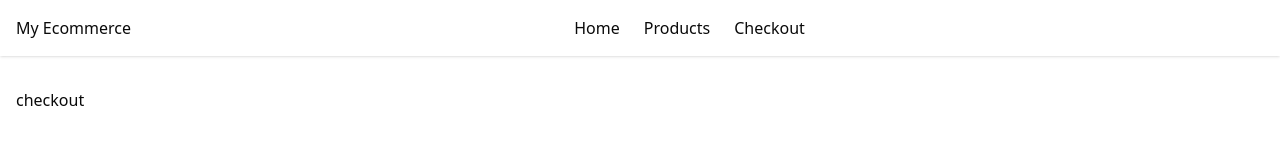
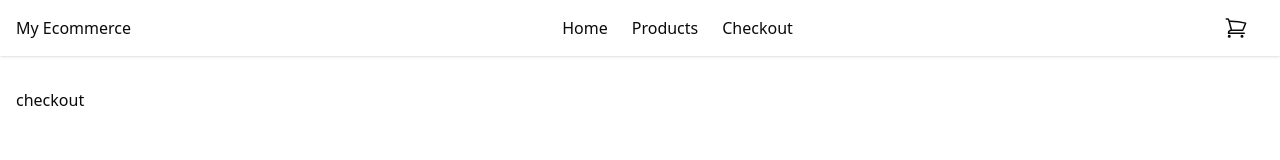
Before and after one commit to Louistam888/nextjsecommerce, a Next.js app: page /checkout in a window 1280 px wide. Shown: the top 160 px of the page. Built offline with nearby package versions, Linux system fonts and the light colour scheme.

Commit message:
cart functionality complete

```diff
--- a/app/products/[id]/page.tsx
+++ b/app/products/[id]/page.tsx
@@ -17,5 +17,3 @@ export default async function ProductPage({
 
   return <ProductDetail product={plainProduct} />;
 }
-
-//123 time
--- a/components/navbar.tsx
+++ b/components/navbar.tsx
@@ -40,9 +40,13 @@ export const NavBar = () => {
           </Link>
         </div>
         <div className="flex items-center space-x-4">
-          <Link href="/checkout">
-            <ShoppingCartIcon  />
-            {cartCount > 0 && <span>{cartCount}</span>}
+          <Link href="/checkout" className="relative">
+            <ShoppingCartIcon className="h-6 w-6" />
+            {cartCount > 0 && (
+              <span className="absolute -top-2 -right-2 flex h-5 w-5 items-center justify-center rounded-full bg-red-500 text-xs text-white">
+                {cartCount}
+              </span>
+            )}
           </Link>
           <Button
             className="md:hidden"
```
